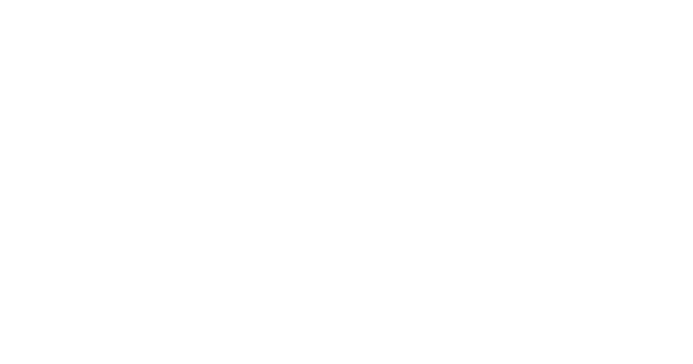
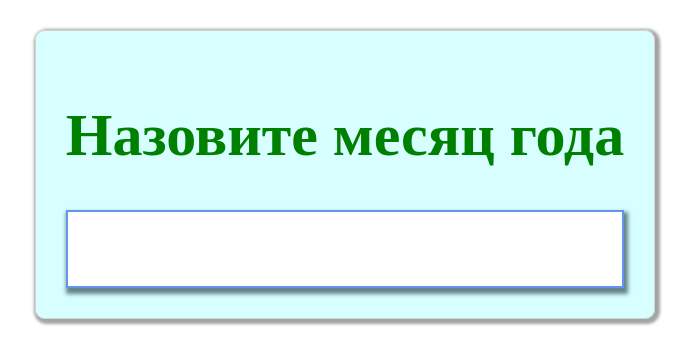
Before and after one commit to romanbarinov84/js-basics, a plain HTML site: page switch-case/switch.html in a window 1280 px wide. Shown: the whole page, without its empty margins (295-988 px from the left). Drawn offline with Linux system fonts and the light colour scheme.

Commit message:
first commit switch files

```diff
--- a/switch-case/switch.css
+++ b/switch-case/switch.css
@@ -0,0 +1,42 @@
+
+*,
+*::after,
+*::before{
+    box-sizing: border-box;
+}
+
+body{
+    display: flex;justify-content: center;
+    align-items: center;
+    text-align: center;
+    font-size: 30px;
+    color: green;
+    font: "Arial" sans-serif;
+    margin: 0 auto;
+    padding: 0;
+}
+.container{
+    display: grid;
+    justify-content: center;
+    align-items: center;
+    text-align: center;
+    border: 1px solid lightgrey;
+    border-radius: 10px;
+    margin-top: 30px;
+    padding: 30px;
+    background-color: rgba(200, 350, 350, .7);
+    box-shadow: 2px 2px 3px 3px rgba(20, 30, 30, .4);
+
+}
+#inputText{
+    padding: 20px;
+    border: 2px solid cornflowerblue;
+    box-shadow: 2px 4px 4px 2px rgba(50, 80, 90, .7);
+    font-size: 30px;
+    transition: all .6s;
+}
+#inputText:hover{
+    box-shadow: 2px 8px 8px 2px rgba(130, 350, 350, .3);
+    background-color: lightblue;
+    transition: .7s;
+}
--- a/switch-case/switch.html
+++ b/switch-case/switch.html
@@ -7,6 +7,11 @@
     <link rel="stylesheet" href="/switch-case/switch.css">
 </head>
 <body>
+    <div class="container">
+         <h1>Назовите месяц года</h1>
+         <input id="inputText" type="text">
+    </div>
+    <div class="app"></div>
 
 
     <script src="/switch-case/switch.js"></script>
```
